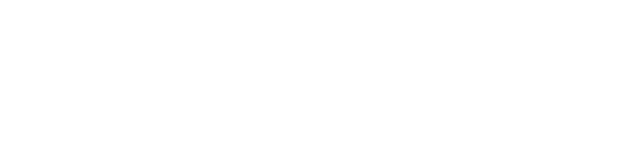
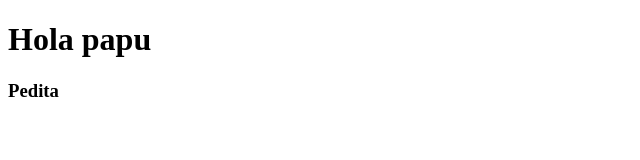
Before and after one commit to LuisAdan430/git-cuurse-test, a plain HTML site: page index.html in a window 1280 px wide. Shown: the whole page, without its empty margins (0-640 px from the left). Drawn offline with Linux system fonts and the light colour scheme.

Commit message:
ahora el index html tiene codigo html

```diff
--- a/index.html
+++ b/index.html
@@ -4,9 +4,10 @@
     <meta charset="UTF-8">
     <meta http-equiv="X-UA-Compatible" content="IE=edge">
     <meta name="viewport" content="width=device-width, initial-scale=1.0">
-    <title>Document</title>
+    <title>Primera  Pagina</title>
 </head>
 <body>
-
+    <h1>Hola papu</h1>
+    <h3>Pedita</h3>
 </body>
 </html>
```
